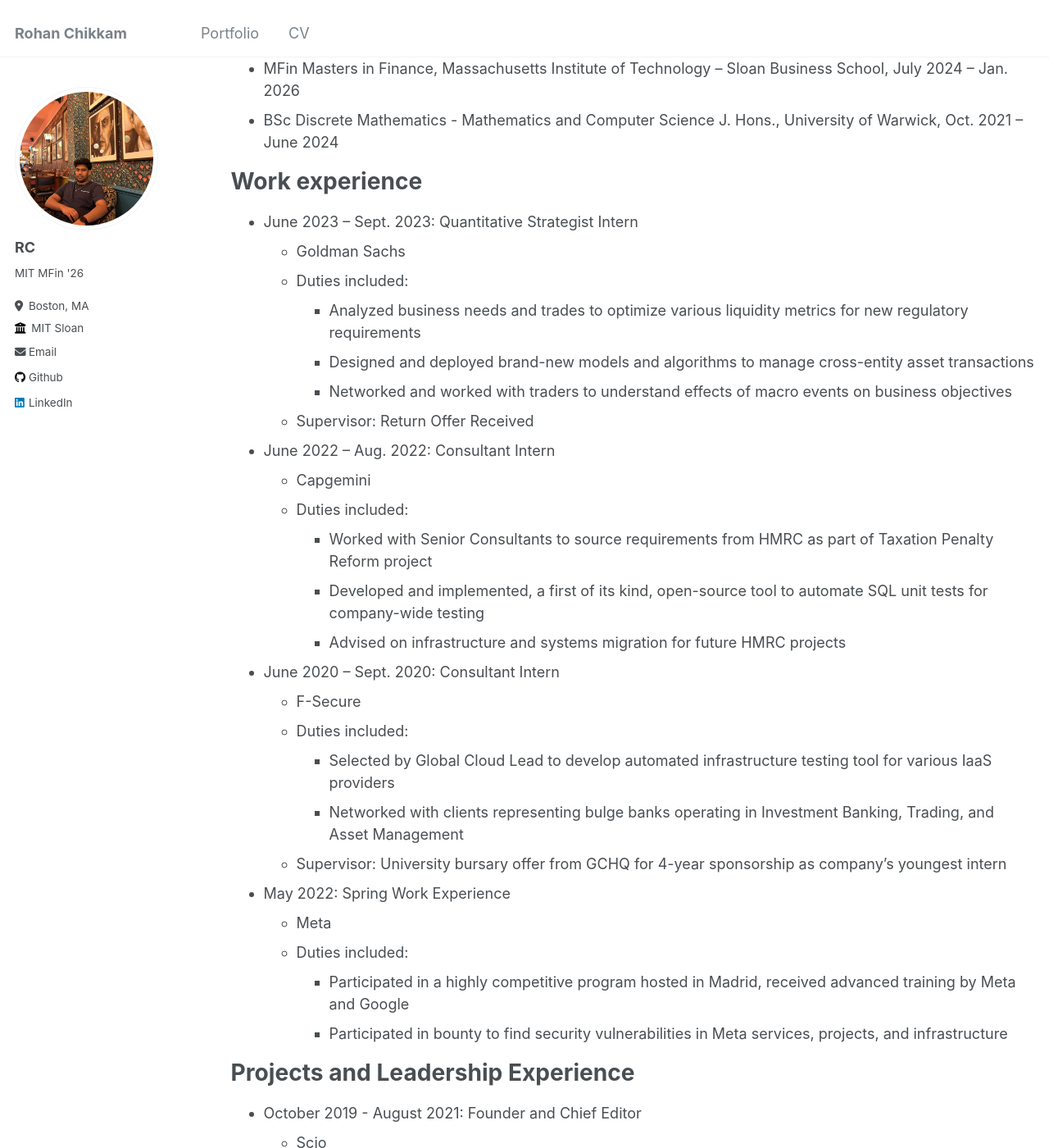
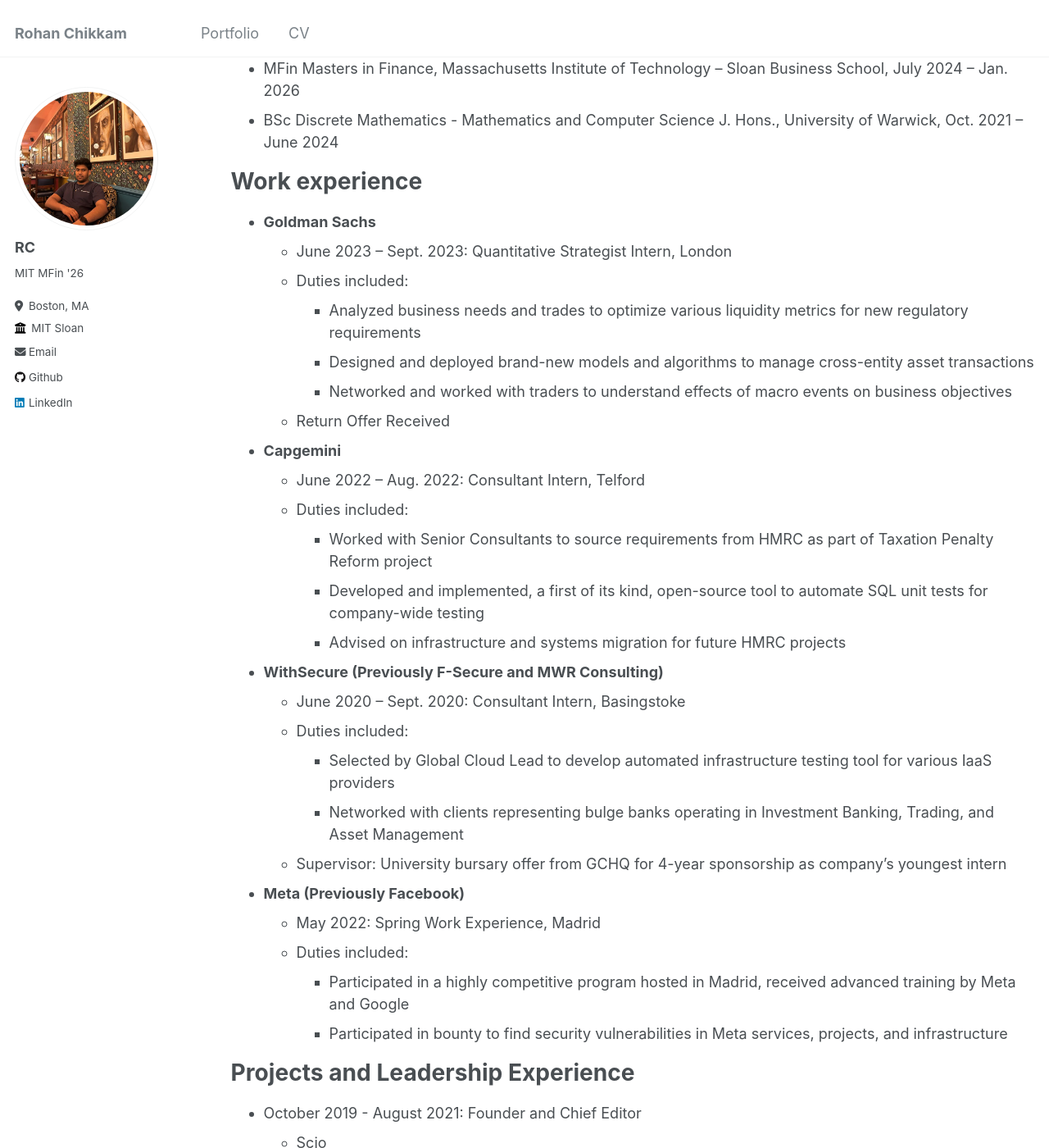
Before and after one commit to chikro1/Personal-Website, a Jekyll site: the page built from _pages/cv.md, in a window 1280 px wide and 1400 px high, scrolled down 232 px. Shown: the whole window at 82% size. Built offline with Jekyll 4.4.1, drawn with Linux system fonts in a browser that asks for light colours.

```diff
--- a/_pages/cv.md
+++ b/_pages/cv.md
@@ -20,30 +20,30 @@ Education
 
 Work experience
 ======
-* June 2023 – Sept. 2023: Quantitative Strategist Intern
-  * Goldman Sachs
+* **Goldman Sachs**
+  * June 2023 – Sept. 2023: Quantitative Strategist Intern, London
   * Duties included:
     - Analyzed business needs and trades to optimize various liquidity metrics for new regulatory requirements
     - Designed and deployed brand-new models and algorithms to manage cross-entity asset transactions
     - Networked and worked with traders to understand effects of macro events on business objectives
-  * Supervisor: Return Offer Received
+  * Return Offer Received
 
-* June 2022 – Aug. 2022: Consultant Intern
-  * Capgemini
+* **Capgemini**
+  * June 2022 – Aug. 2022: Consultant Intern, Telford
   * Duties included:
     - Worked with Senior Consultants to source requirements from HMRC as part of Taxation Penalty Reform project
     - Developed and implemented, a first of its kind, open-source tool to automate SQL unit tests for company-wide testing
     - Advised on infrastructure and systems migration for future HMRC projects
 
-* June 2020 – Sept. 2020: Consultant Intern
-  * F-Secure
+* **WithSecure (Previously F-Secure and MWR Consulting)**
+  * June 2020 – Sept. 2020: Consultant Intern, Basingstoke
   * Duties included:
     - Selected by Global Cloud Lead to develop automated infrastructure testing tool for various IaaS providers
     - Networked with clients representing bulge banks operating in Investment Banking, Trading, and Asset Management
   * Supervisor: University bursary offer from GCHQ for 4-year sponsorship as company’s youngest intern
 
-* May 2022: Spring Work Experience
-  * Meta
+* **Meta (Previously Facebook)**
+  * May 2022: Spring Work Experience, Madrid
   * Duties included:
     - Participated in a highly competitive program hosted in Madrid, received advanced training by Meta and Google
     - Participated in bounty to find security vulnerabilities in Meta services, projects, and infrastructure
```
Also changed, not shown: other parts of _pages/cv.md (+1 -1 lines).
